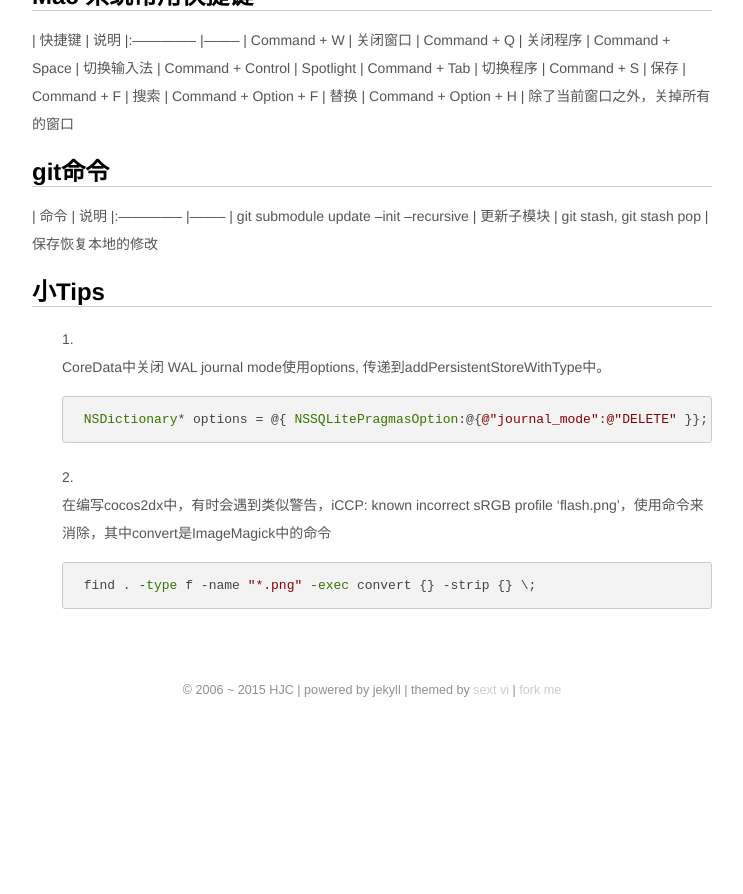
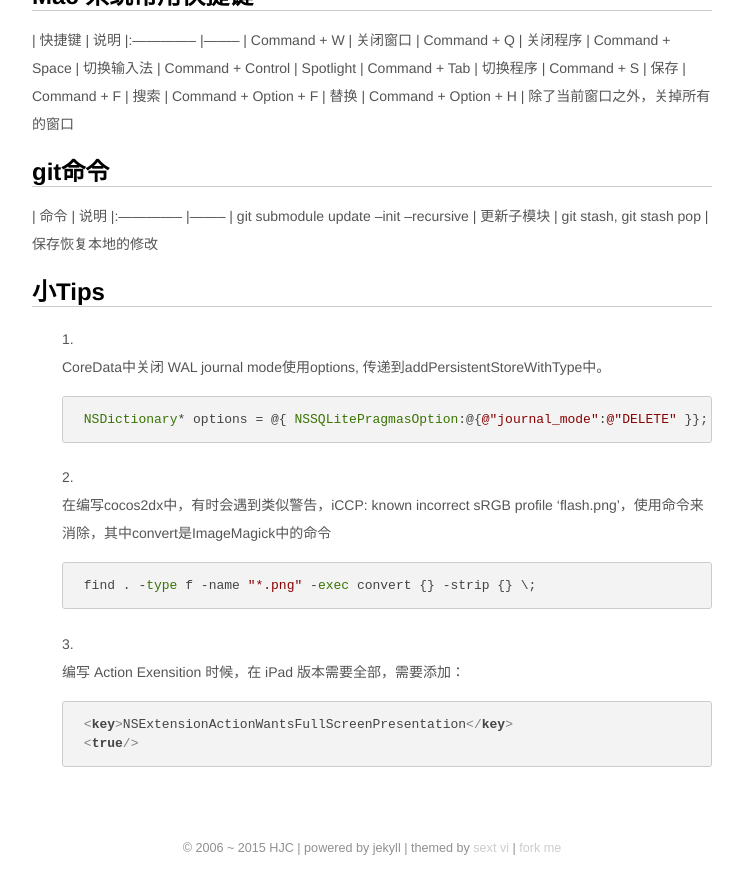
Before and after one commit to jzpangpang/hjcapple.github.com, a Jekyll site: the page built from mark.markdown, in a window 1280 px wide and 900 px high, scrolled down 2826 px. Shown: the top 894 px of the window, without its empty margins (268-1011 px from the left). Built offline with Jekyll 4.4.1, drawn with Linux system fonts in a browser that asks for light colours; nearby versions of some CDN libraries; Markdown is read by kramdown in place of the engine named in the settings; before the commit the page ends 3569 px from its top, so only the background shows below that.

Commit message:
增加 Action Exensition 的说明

```diff
--- a/mark.markdown
+++ b/mark.markdown
@@ -134,3 +134,8 @@ layout: page
 2. 在编写cocos2dx中，有时会遇到类似警告，iCCP: known incorrect sRGB profile 'flash.png'，使用命令来消除，其中convert是ImageMagick中的命令
 
 		find . -type f -name "*.png" -exec convert {} -strip {} \;
+
+3. 编写 Action Exensition 时候，在 iPad 版本需要全部，需要添加：
+
+		<key>NSExtensionActionWantsFullScreenPresentation</key>
+		<true/>
```
